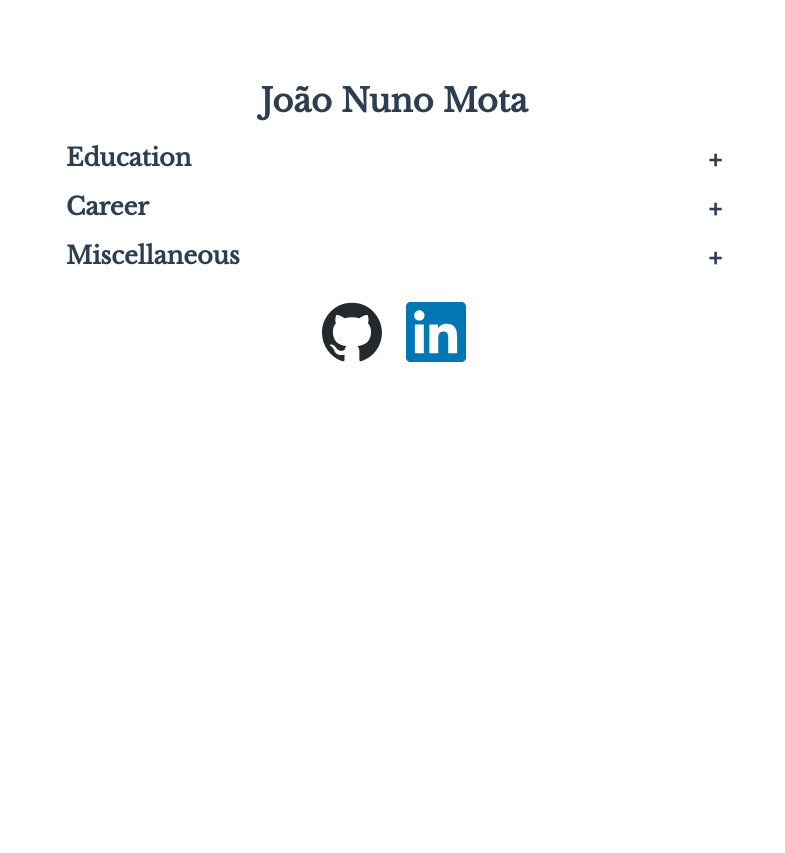
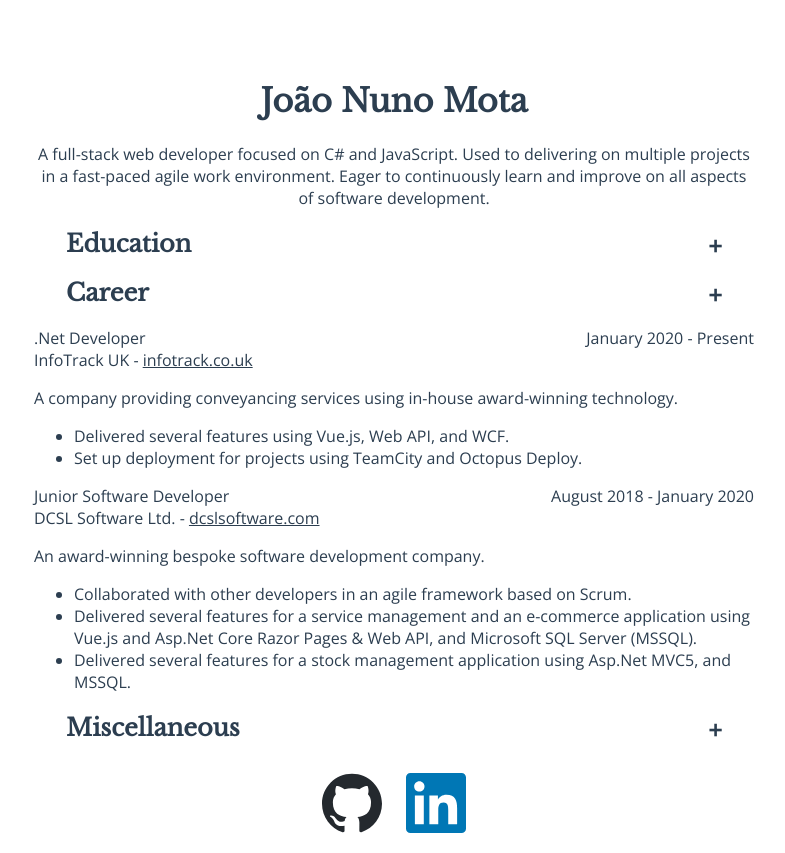
Before and after one commit to joaonunomota/joaonunomota.github.io, a Vue app: page / in a window 1280 px wide. Shown: the whole page, without its empty margins (246-1031 px from the left). Before the commit the page ends 800 px from the top, so only its background shows below. Built offline with nearby package versions, Linux system fonts and the light colour scheme.

Commit message:
Add content to page

```diff
--- a/src/App.vue
+++ b/src/App.vue
@@ -3,8 +3,71 @@
     <div id="wrapper">
       <h1>Jo&atilde;o Nuno Mota</h1>
       <div>
+        A full-stack web developer focused on C# and JavaScript. Used to
+        delivering on multiple projects in a fast-paced agile work environment.
+        Eager to continuously learn and improve on all aspects of software
+        development.
         <simple-header-accordion header="Education"></simple-header-accordion>
-        <simple-header-accordion header="Career"></simple-header-accordion>
+        <simple-header-accordion header="Career">
+          <div class="row space-between">
+            <div class="left-align">
+              .Net Developer
+              <br />
+              InfoTrack UK -
+              <a href="https://www.infotrack.co.uk">infotrack.co.uk</a>
+            </div>
+            <div class="right-align">
+              January 2020 - Present
+            </div>
+          </div>
+          <div class="row left-align">
+            <p>
+              A company providing conveyancing services using in-house
+              award-winning technology.
+            </p>
+            <ul>
+              <li>
+                Delivered several features using Vue.js, Web API, and WCF.
+              </li>
+              <li>
+                Set up deployment for projects using TeamCity and Octopus
+                Deploy.
+              </li>
+            </ul>
+          </div>
+
+          <div class="row space-between">
+            <div class="left-align">
+              Junior Software Developer
+              <br />
+              DCSL Software Ltd. -
+              <a href="https://www.dcslsoftware.com">dcslsoftware.com</a>
+            </div>
+            <div class="right-align">
+              August 2018 - January 2020
+            </div>
+          </div>
+          <div class="row left-align">
+            <p>
+              An award-winning bespoke software development company.
+            </p>
+            <ul>
+              <li>
+                Collaborated with other developers in an agile framework based
+                on Scrum.
+              </li>
+              <li>
+                Delivered several features for a service management and an
+                e-commerce application using Vue.js and Asp.Net Core Razor Pages
+                & Web API, and Microsoft SQL Server (MSSQL).
+              </li>
+              <li>
+                Delivered several features for a stock management application
+                using Asp.Net MVC5, and MSSQL.
+              </li>
+            </ul>
+          </div>
+        </simple-header-accordion>
         <simple-header-accordion
           header="Miscellaneous"
         ></simple-header-accordion>
@@ -54,4 +117,23 @@ export default {
   margin: 12px;
   height: 60px;
 }
+
+.row {
+  width: 100%;
+}
+
+.space-between {
+  display: flex;
+  justify-content: space-between;
+}
+
+.left-align {
+  width: auto;
+  text-align: left;
+}
+
+.right-align {
+  text-align: right;
+  width: auto;
+}
 </style>
```
